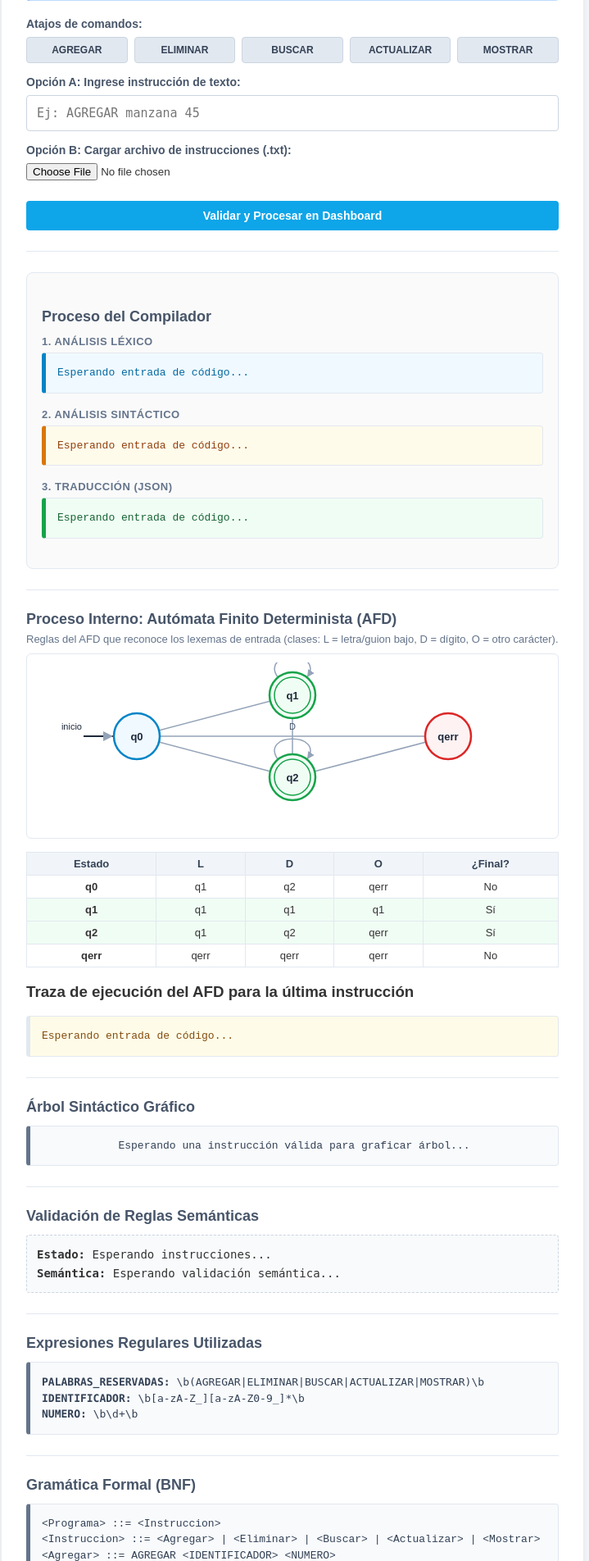
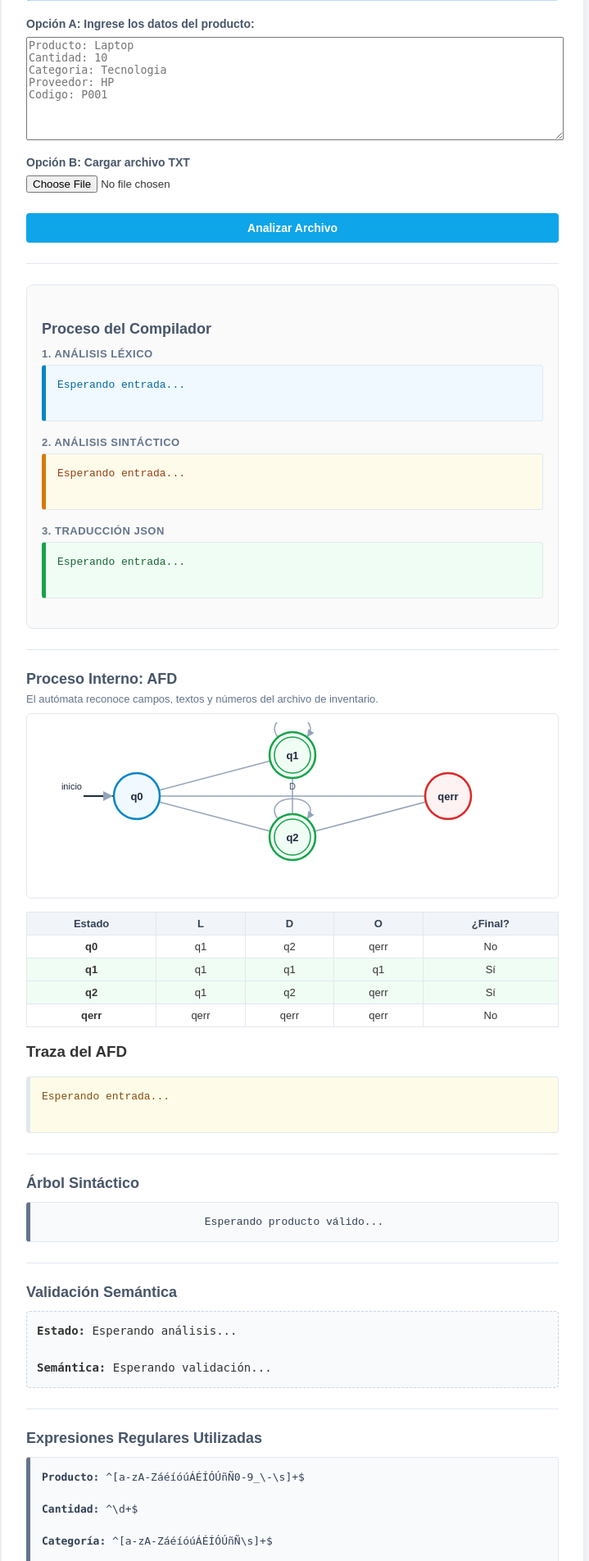
Before and after one commit to Da-Ce29/Proyecto_Final-TC-Grupo_7, a Flask app: page / in a window 1280 px wide. Shown: the part 381-2285 px from the top of the page at 82% size, without its empty margins (283-1002 px from the left). Run offline with Flask 3, Linux system fonts and the light colour scheme.

Commit message:
Update index.html

```diff
--- a/templates/index.html
+++ b/templates/index.html
@@ -16,29 +16,44 @@
         <pre>{{ explicacion_proceso }}</pre>
     </div>
 
-        <label>Atajos de comandos:</label>
-        <div class="botones-comandos">
-            <button type="button" class="btn-comando" onclick="insertarComando('AGREGAR ')">AGREGAR</button>
-            <button type="button" class="btn-comando" onclick="insertarComando('ELIMINAR ')">ELIMINAR</button>
-            <button type="button" class="btn-comando" onclick="insertarComando('BUSCAR ')">BUSCAR</button>
-            <button type="button" class="btn-comando" onclick="insertarComando('ACTUALIZAR ')">ACTUALIZAR</button>
-            <button type="button" class="btn-comando" onclick="insertarComando('MOSTRAR')">MOSTRAR</button>
-        </div>
+    <form method="POST" enctype="multipart/form-data">
 
-        <form method="POST" enctype="multipart/form-data" style="margin-top: 15px;">
-            <label for="input-instruccion">Opción A: Ingrese instrucción de texto:</label>
-            <input type="text" id="input-instruccion" name="instruccion" value="{{ instruccion_antigua if instruccion_antigua else '' }}" placeholder="Ej: AGREGAR manzana 45" autocomplete="off">
+        <label for="input-instruccion">
+            Opción A: Ingrese los datos del producto:
+        </label>
 
-            <label for="archivo_codigo">Opción B: Cargar archivo de instrucciones (.txt):</label>
-            <input type="file" id="archivo_codigo" name="archivo_codigo" accept=".txt" style="margin-bottom: 15px;"><br>
+        <textarea
+            id="input-instruccion"
+            name="instruccion"
+            rows="8"
+            style="width:100%; margin-bottom:15px;"
+            placeholder="Producto: Laptop&#10;Cantidad: 10&#10;Categoria: Tecnologia&#10;Proveedor: HP&#10;Codigo: P001"
+        >{{ instruccion_antigua if instruccion_antigua else '' }}</textarea>
 
-            <button type="submit" class="btn-validar">Validar y Procesar en Dashboard</button>
+        <label for="archivo_codigo">
+            Opción B: Cargar archivo TXT
+        </label>
+
+        <input
+            type="file"
+            id="archivo_codigo"
+            name="archivo_codigo"
+            accept=".txt"
+            style="margin-bottom:15px;"
+        >
+
+        <button type="submit" class="btn-validar">
+            Analizar Archivo
+        </button>
+
     </form>
 
     {% if resultado and not "Error" in resultado %}
-        <div style="margin-top: 15px;">
-            <a href="/exportar-pdf" style="text-decoration: none;">
-                <button type="button" class="btn-pdf">Exportar Reporte Estructurado (PDF)</button>
+    <div style="margin-top:15px;">
+        <a href="/exportar-pdf">
+            <button type="button" class="btn-pdf">
+                Exportar Reporte PDF
+            </button>
         </a>
     </div>
     {% endif %}
@@ -46,131 +61,218 @@
     <hr>
 
     <div class="proceso-compilador">
+
         <h2>Proceso del Compilador</h2>
 
         <div class="paso-box">
             <h3>1. Análisis Léxico</h3>
+
             <div class="codigo-box lex-box">
-                    <pre>{{ session['detalle_lexico'] if session['detalle_lexico'] else 'Esperando entrada de código...' }}</pre>
+                <pre>
+{{ session['detalle_lexico'] if session['detalle_lexico'] else 'Esperando entrada...' }}
+                </pre>
             </div>
         </div>
 
         <div class="paso-box">
             <h3>2. Análisis Sintáctico</h3>
+
             <div class="codigo-box sin-box">
-                    <pre>{{ session['detalle_sintactico'] if session['detalle_sintactico'] else 'Esperando entrada de código...' }}</pre>
+                <pre>
+{{ session['detalle_sintactico'] if session['detalle_sintactico'] else 'Esperando entrada...' }}
+                </pre>
             </div>
         </div>
 
         <div class="paso-box">
-                <h3>3. Traducción (JSON)</h3>
+            <h3>3. Traducción JSON</h3>
+
             <div class="codigo-box json-box">
-                    <pre>{{ session['traduccion_json'] if session['traduccion_json'] else 'Esperando entrada de código...' }}</pre>
+                <pre>
+{{ session['traduccion_json'] if session['traduccion_json'] else 'Esperando entrada...' }}
+                </pre>
             </div>
         </div>
+
     </div>
 
     <hr>
 
-        <h2>Proceso Interno: Autómata Finito Determinista (AFD)</h2>
-        <p class="subtexto">Reglas del AFD que reconoce los lexemas de entrada (clases: L = letra/guion bajo, D = dígito, O = otro carácter).</p>
+    <h2>Proceso Interno: AFD</h2>
+
+    <p class="subtexto">
+        El autómata reconoce campos, textos y números del archivo de inventario.
+    </p>
+
     <div class="afd-box">
         {{ afd_svg | safe }}
     </div>
 
     <table class="tabla-transiciones">
+
         <thead>
             <tr>
                 <th>Estado</th>
+
                 {% for simbolo in alfabeto_afd %}
                 <th>{{ simbolo }}</th>
                 {% endfor %}
+
                 <th>¿Final?</th>
             </tr>
         </thead>
+
         <tbody>
+
         {% for fila in tabla_transiciones %}
+
             <tr class="{{ 'fila-final' if fila.final else '' }}">
-                    <td><strong>{{ fila.estado }}</strong></td>
+
+                <td>
+                    <strong>{{ fila.estado }}</strong>
+                </td>
+
                 {% for simbolo in alfabeto_afd %}
                     <td>{{ fila[simbolo] }}</td>
                 {% endfor %}
-                    <td>{{ "Sí" if fila.final else "No" }}</td>
+
+                <td>
+                    {{ "Sí" if fila.final else "No" }}
+                </td>
+
             </tr>
+
         {% endfor %}
+
         </tbody>
+
     </table>
 
-        <h3>Traza de ejecución del AFD para la última instrucción</h3>
+    <h3>Traza del AFD</h3>
+
     <div class="codigo-box afd-trace-box">
-            <pre>{{ session['detalle_afd'] if session['detalle_afd'] else 'Esperando entrada de código...' }}</pre>
+        <pre>
+{{ session['detalle_afd'] if session['detalle_afd'] else 'Esperando entrada...' }}
+        </pre>
     </div>
 
     <hr>
 
-        <h2>Árbol Sintáctico Gráfico</h2>
+    <h2>Árbol Sintáctico</h2>
+
     <div class="codigo-box text-box arbol-box">
+
         {% if arbol_svg %}
             {{ arbol_svg | safe }}
         {% elif session['ultimo_arbol_svg'] %}
             {{ session['ultimo_arbol_svg'] | safe }}
         {% else %}
-                <pre>Esperando una instrucción válida para graficar árbol...</pre>
+            <pre>Esperando producto válido...</pre>
         {% endif %}
+
     </div>
 
     <hr>
 
-        <h2>Validación de Reglas Semánticas</h2>
-        <div class="resultado-box" style="background-color: #f8fafc;">
-            <strong>Estado:</strong> {{ resultado if resultado else "Esperando instrucciones..." }}<br>
-            <strong>Semántica:</strong> {% if semantica %}{{ semantica }}{% else %}Esperando validación semántica...{% endif %}
+    <h2>Validación Semántica</h2>
+
+    <div class="resultado-box">
+
+        <strong>Estado:</strong>
+
+        {{ resultado if resultado else "Esperando análisis..." }}
+
+        <br><br>
+
+        <strong>Semántica:</strong>
+
+        {% if semantica %}
+            {{ semantica }}
+        {% else %}
+            Esperando validación...
+        {% endif %}
+
     </div>
 
     <hr>
 
     <h2>Expresiones Regulares Utilizadas</h2>
-        <div class="codigo-box text-box" style="font-size: 13px;">
-            <strong>PALABRAS_RESERVADAS:</strong> <code>\b(AGREGAR|ELIMINAR|BUSCAR|ACTUALIZAR|MOSTRAR)\b</code><br>
-            <strong>IDENTIFICADOR:</strong> <code>\b[a-zA-Z_][a-zA-Z0-9_]*\b</code><br>
-            <strong>NUMERO:</strong> <code>\b\d+\b</code>
+
+    <div class="codigo-box text-box">
+
+        <strong>Producto:</strong>
+
+        <code>
+        ^[a-zA-ZáéíóúÁÉÍÓÚñÑ0-9_\-\s]+$
+        </code>
+
+        <br><br>
+
+        <strong>Cantidad:</strong>
+
+        <code>
+        ^\d+$
+        </code>
+
+        <br><br>
+
+        <strong>Categoría:</strong>
+
+        <code>
+        ^[a-zA-ZáéíóúÁÉÍÓÚñÑ\s]+$
+        </code>
+
+        <br><br>
+
+        <strong>Proveedor:</strong>
+
+        <code>
+        ^[a-zA-ZáéíóúÁÉÍÓÚñÑ\s]+$
+        </code>
+
+        <br><br>
+
+        <strong>Código:</strong>
+
+        <code>
+        ^[A-Z]{1,3}\d{1,5}$
+        </code>
+
     </div>
 
     <hr>
 
     <h2>Gramática Formal (BNF)</h2>
-        <div class="codigo-box text-box" style="font-size: 13px;">
-            <pre>{{ gramatica if gramatica else "<Programa> ::= <Instruccion>\n<Instruccion> ::= <Agregar> | <Eliminar> | <Buscar> | <Actualizar> | <Mostrar>\n<Agregar> ::= AGREGAR <IDENTIFICADOR> <NUMERO>\n<Eliminar> ::= ELIMINAR <IDENTIFICADOR>\n<Buscar> ::= BUSCAR <IDENTIFICADOR>\n<Actualizar> ::= ACTUALIZAR <IDENTIFICADOR> <NUMERO>\n<Mostrar> ::= MOSTRAR" }}</pre>
+
+    <div class="codigo-box text-box">
+
+<pre>
+{{ gramatica if gramatica else
+"<Inventario> ::= <Producto>
+
+<Producto> ::=
+Producto : TEXTO
+Cantidad : NUMERO
+Categoria : TEXTO
+Proveedor : TEXTO
+Codigo : CODIGO" }}
+</pre>
+
     </div>
 
     <hr>
 
-        <h2>Traducción a Otras Representaciones</h2>
-        <div class="codigo-box text-box" style="font-size: 13px;">
-            <pre>{{ traduccion if traduccion else "Esperando una instrucción válida para traducir..." }}</pre>
-        </div>
+    <h2>JSON Generado</h2>
 
-        <hr>
+    <div class="codigo-box text-box">
 
-        <h2>Estructura del Inventario en Memoria</h2>
-        <ul>
-        {% if inventario %}
-            {% for producto, cantidad in inventario.items() %}
-                <li> {{ producto }} : <strong>{{ cantidad }} unidades</strong></li>
-            {% endfor %}
-        {% else %}
-            <li style="color: #64748b; font-style: italic;">El inventario está actualmente vacío.</li>
-        {% endif %}
-        </ul>
+<pre>
+{{ traduccion if traduccion else "Esperando análisis..." }}
+</pre>
 
     </div>
 
-    <script>
-    function insertarComando(comando) {
-        const input = document.getElementById('input-instruccion');
-        input.value = comando;
-        input.focus();
-    }
-    </script>
+</div>
+
 </body>
 </html>
```
Lines whose indentation alone changed are shown as unchanged.
